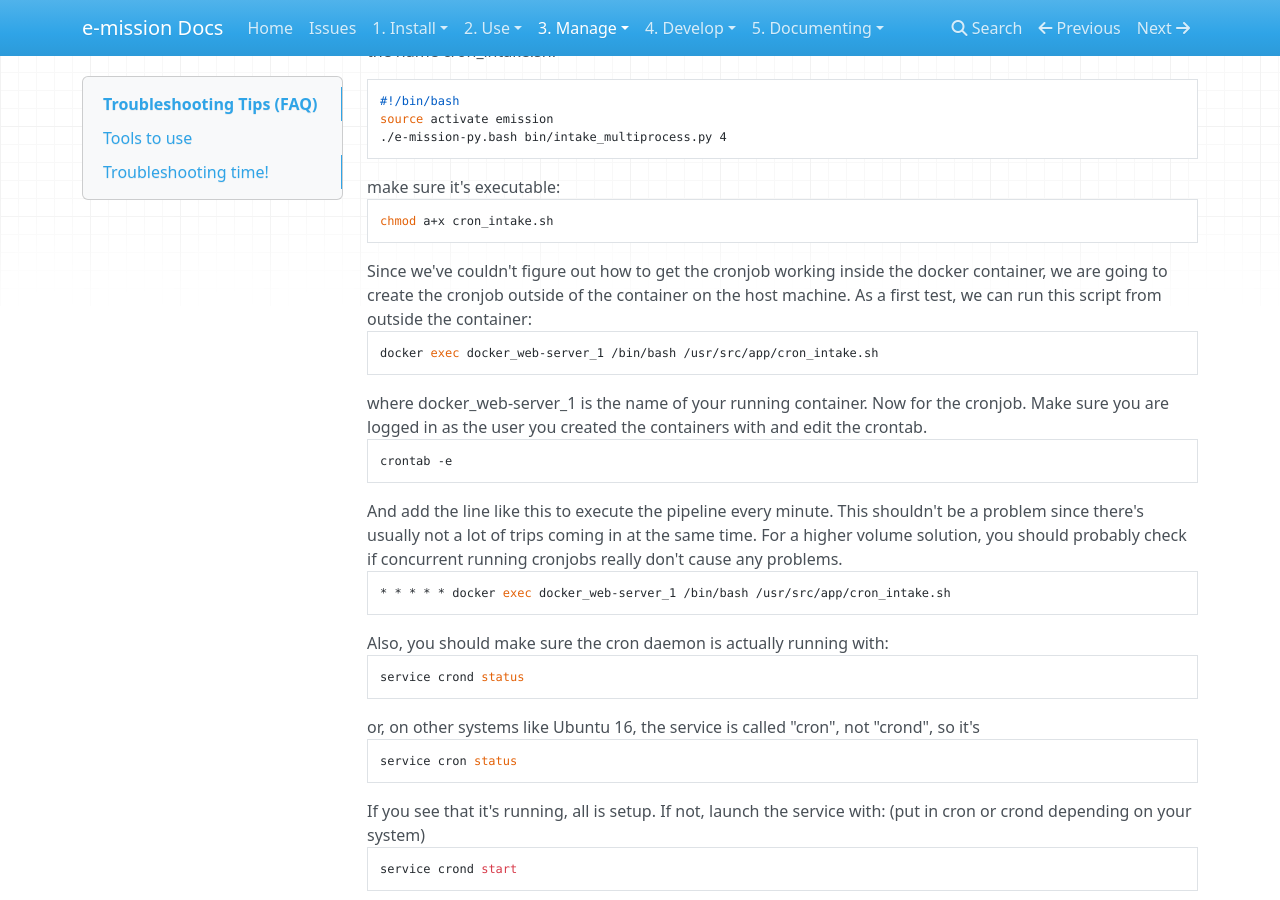
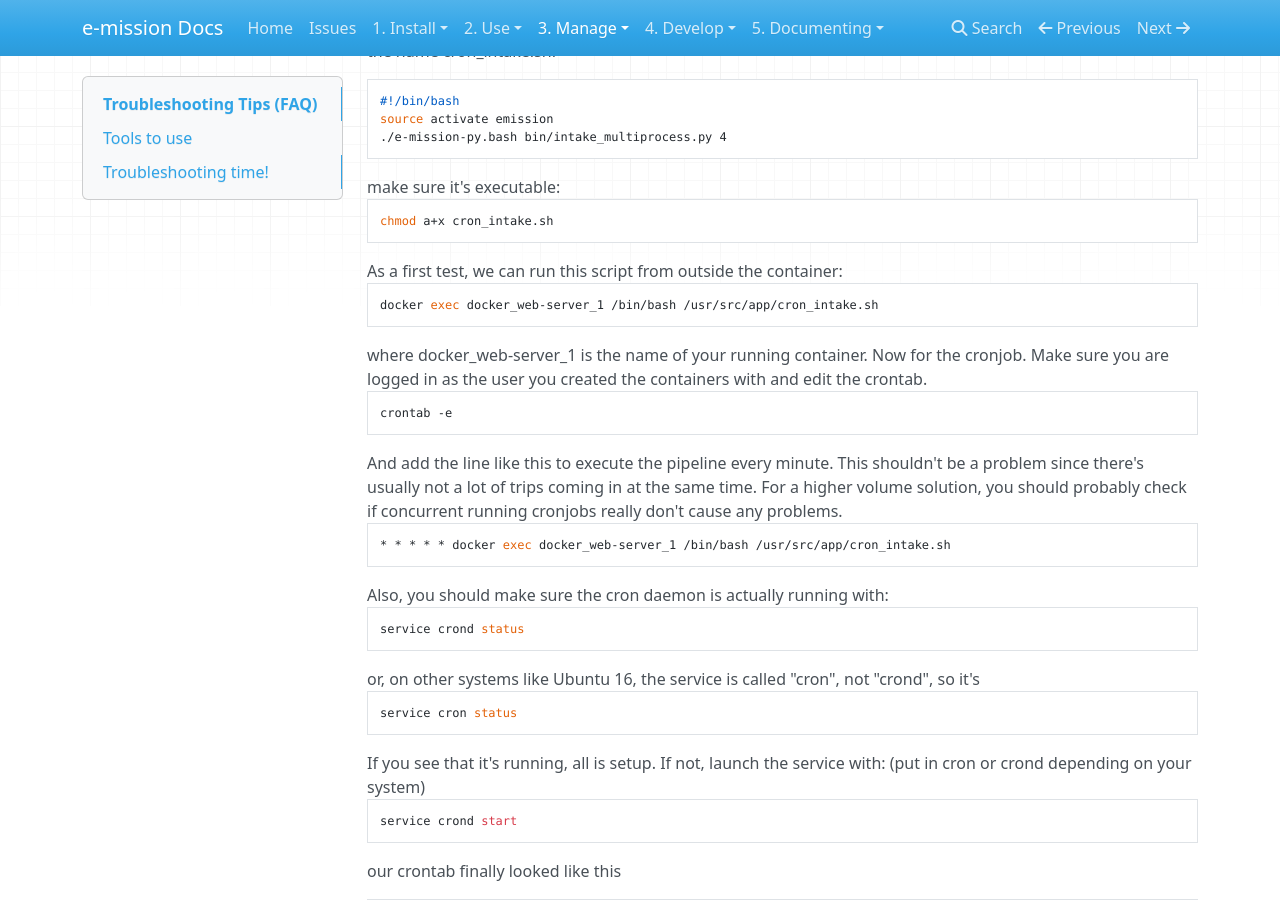
Before and after one commit to e-mission/e-mission-docs, an MkDocs documentation site: the page built from docs/manage/troubleshooting_server_faq.md, in a window 1280 px wide and 900 px high, scrolled down 3260 px. Built offline with MkDocs 1.6.1, drawn with Linux system fonts in a browser that asks for light colours; nearby versions of some CDN libraries.

Commit message:
remove the text about "..we couldn't figure out..."

````diff
--- a/docs/manage/troubleshooting_server_faq.md
+++ b/docs/manage/troubleshooting_server_faq.md
@@ -172,7 +172,7 @@ make sure it's executable:
 ```
 chmod a+x cron_intake.sh
 ```
-Since we've couldn't figure out how to get the cronjob working inside the docker container, we are going to create the cronjob outside of the container on the host machine. As a first test, we can run this script from outside the container:
+As a first test, we can run this script from outside the container:
 ```
 docker exec docker_web-server_1 /bin/bash /usr/src/app/cron_intake.sh
 ```
````
